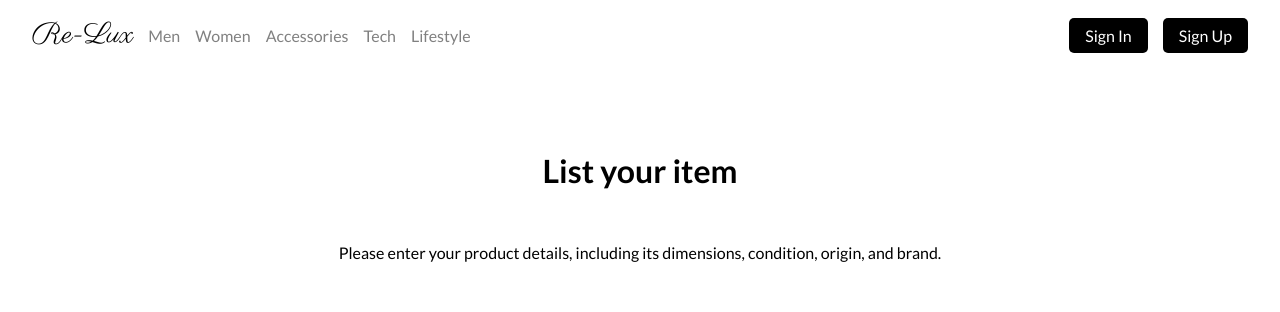
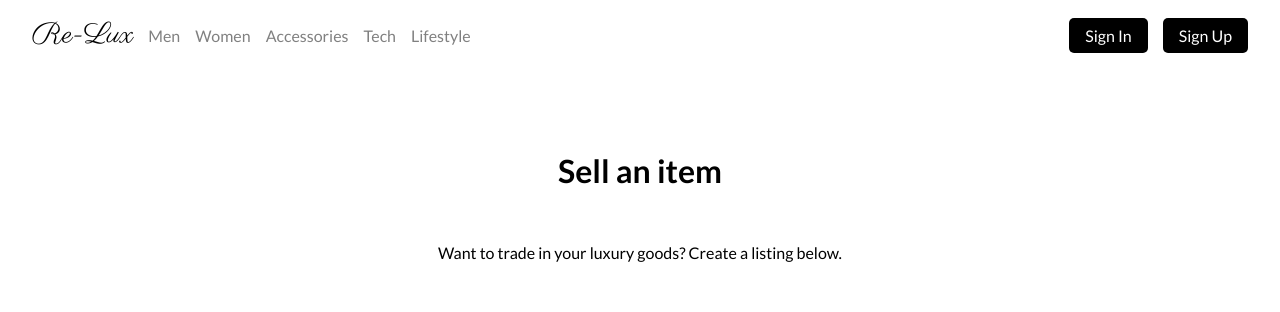
Before and after one commit to TonyRod116/Re-Lux-frontend, a React (Vite) app: page /items/new in a window 1280 px wide. Shown: the top 312 px of the page. Built offline with nearby package versions, Linux system fonts and the light colour scheme; no server answers.

Commit message:
Changed the copy on the item create page

```diff
--- a/src/components/ItemCreatePage/ItemCreatePage.jsx
+++ b/src/components/ItemCreatePage/ItemCreatePage.jsx
@@ -4,8 +4,8 @@ import { Link } from 'react-router-dom'
 const ItemCreatePage = () => {
   return (
     <div className="page-content">
-      <h1>List your item</h1>
-      <p>Please enter your product details, including its dimensions, condition, origin, and brand.</p>
+      <h1>Sell an item</h1>
+      <p>Want to trade in your luxury goods? Create a listing below.</p>
       <section className='form'>
         <ItemCreateForm />
       </section>
```
